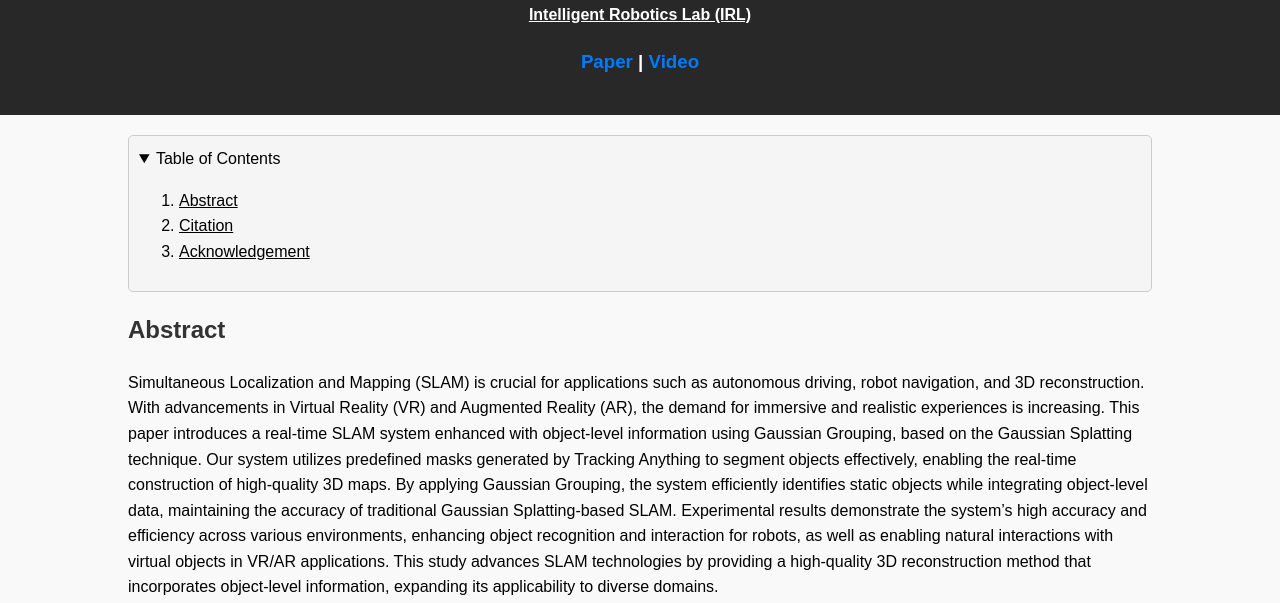
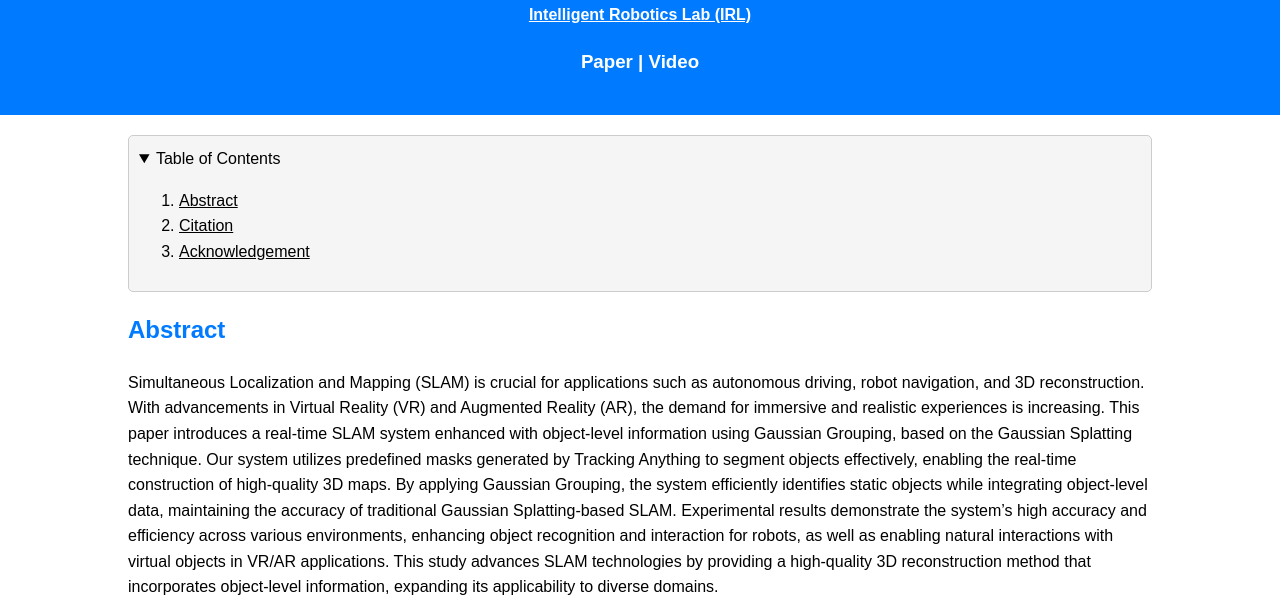
Before and after one commit to narayanlongani/GGSLAM, a plain HTML site: page index.html in a window 1280 px wide. Shown: the part 494-1097 px from the top of the page. Drawn offline with Linux system fonts and the light colour scheme.

Commit message:
Update index.html

```diff
--- a/index.html
+++ b/index.html
@@ -10,12 +10,12 @@
       line-height: 1.6;
       margin: 0;
       padding: 0;
-      background-color: #f9f9f9;
+      background-color: #ffffff;
     }
     header {
       text-align: center;
       padding: 20px;
-      background-color: #282828;
+      background-color: #007bff;
       color: white;
     }
     header h1 {
@@ -31,10 +31,10 @@
       padding: 20px;
     }
     h2 {
-      color: #333;
+      color: #007bff;
     }
     h3 a {
-      color: #007BFF;
+      color: #ffffff;
       text-decoration: none;
     }
     a {
```
